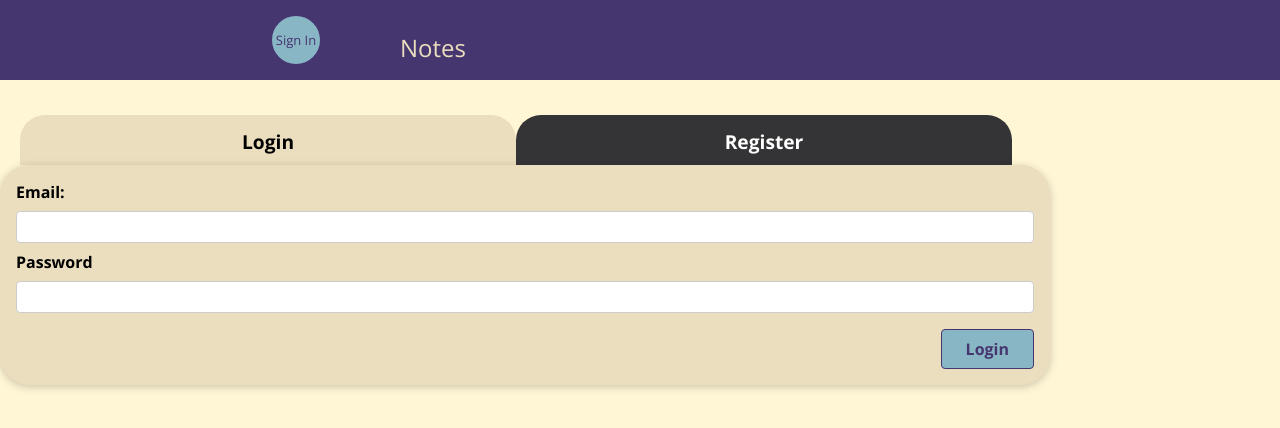
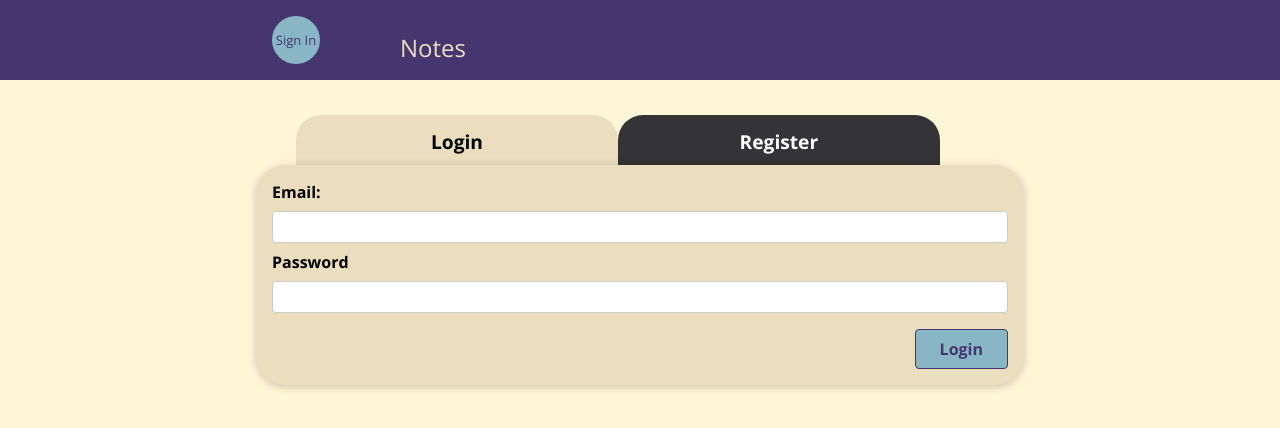
Before and after one commit to Zokky2e/zavrsniv1.0, a React (Create React App) app: page /sign-in in a window 1280 px wide. Shown: the top 428 px of the page. Built offline with nearby package versions, Linux system fonts and the light colour scheme; no server answers.

Commit message:
zavrsniv1.9.5

```diff
--- a/src/components/User/LoginItem.module.css
+++ b/src/components/User/LoginItem.module.css
@@ -40,6 +40,6 @@
 
   .actions button:hover,
   .actions button:active {
-    background-color: #79719E;
-    color: #FFF6D6;
+    background-color: #46366F;
+    color: #89B6C5;
   }
--- a/src/components/User/Register.module.css
+++ b/src/components/User/Register.module.css
@@ -40,6 +40,6 @@
 
 .actions button:hover,
 .actions button:active {
-  background-color: #79719E;
-  color: #FFF6D6;
+  background-color: #46366F;
+  color: #89B6C5;
 }
--- a/src/components/User/SignIn.module.css
+++ b/src/components/User/SignIn.module.css
@@ -1,13 +1,19 @@
 .signIn {
-  margin-left: -20px;
-  width: 100%;
+  width: 110%;
   height: 100px;
 
   list-style: none;
   display: flex;
   align-items: center;
-  justify-content: flex-start;
+  flex-direction: row;
   margin-bottom: -30px;
+
+}
+
+.container {
+  width: 60%;
+  margin-left: auto;
+  margin-right: auto;
 }
 
 .item {
--- a/src/pages/MyNotes.js
+++ b/src/pages/MyNotes.js
@@ -51,7 +51,7 @@ function MyNotes() {
     }
   }, [currentUser, value]);
   if (currentUser === null) {
-    return <div>Not signed in, no notes</div>;
+    return <><br/><div className={classes.container}>Not signed in.</div></>;
   }
 
   if (calendarIsOpen) {
--- a/src/pages/SignIn.js
+++ b/src/pages/SignIn.js
@@ -14,8 +14,8 @@ function SignIn() {
   let inactive = classes.inactive;
 
   return (
-    <div className={classes.content}>
-      <ul className={classes.signIn} role="tablist">
+    <div className={classes.container}>
+      <ul className={classes.signIn}>
         <li className={isLogin ? active : inactive} onClick={onClickLoginHandler}>
           <span className={classes.item}>Login</span>
         </li>
```
